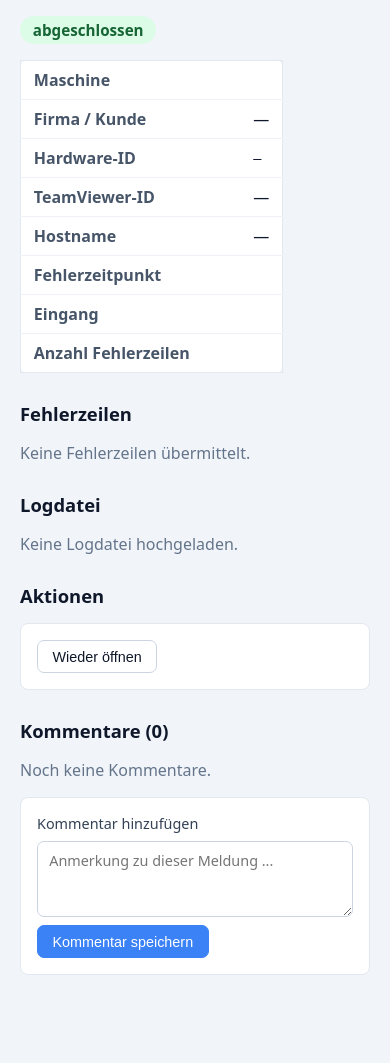
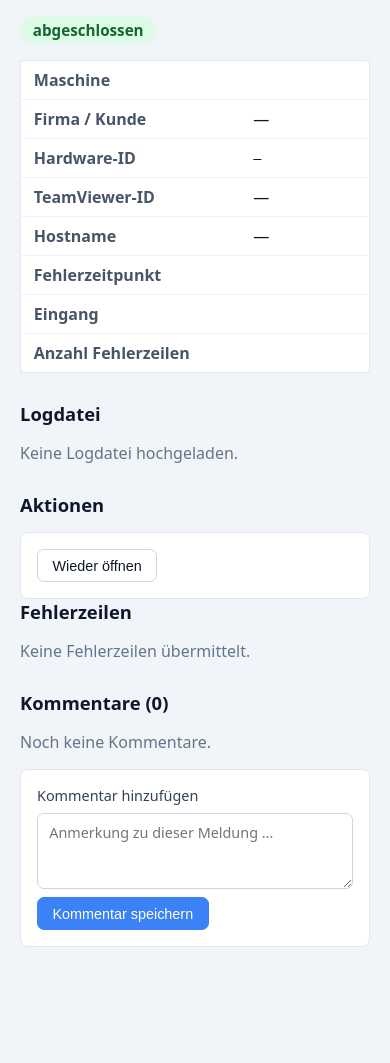
Before and after one commit to Obi811/Logwatch-Dashboard, a FastAPI app: template app/templates/report_detail.html in a window 390 px wide. Shown: the part 95-1158 px from the top of the page. After the commit the page ends 1042 px from the top, so only its background shows below. Run offline with FastAPI, Linux system fonts and the light colour scheme; the template is opened without the code that fills it, so the values that code supplies are empty.

Commit message:
Make layout responsive and full-width across all pages (#8)
Dashboard-weite Layout-Überarbeitung (rein visuell):
- Neue wiederverwendbare CSS-Muster: .table-wrap (breite Tabellen scrollen
  horizontal auf schmalen Viewports) und .detail-grid (2-spaltiges Detail-Layout,
  stapelt <=880px).
- .table-wrap angewendet auf Übersicht, Maschinen, Fehlerberichte, Warnungen,
  Statistik; .detail-grid auf Maschinen- und Fehlerbericht-Detail (Meta links,
  Hauptinhalt + Kommentare rechts).
- Keine Änderung an Feldern/Formularen/Routen/Datenmodell. Kommentarfunktion
  bleibt funktionsfähig. Cache-Buster ?v=20261125c.
- CHANGELOG/TODO/README gepflegt.

Co-authored-by: Obi811 <obi811@users.noreply.github.com>

```diff
--- a/app/static/style.css
+++ b/app/static/style.css
@@ -146,6 +146,24 @@ form.inline select { padding: .35rem .5rem; border: 1px solid #cbd5e1; border-ra
    statt die Spalte/den Viewport zu sprengen (v. a. schmale Viewports). */
 .admin-main .panel { overflow-x: auto; }
 
+/* --- Wiederverwendbare Layout-Muster (dashboard-weit) --- */
+/* Breite Tabellen auf schmalen Viewports horizontal scrollbar machen,
+   ohne das Seitenlayout zu sprengen. */
+.table-wrap { width: 100%; overflow-x: auto; -webkit-overflow-scrolling: touch; margin: 1rem 0; }
+.table-wrap > table.grid { margin: 0; }
+
+/* Responsives 2-Spalten-Layout für Detailseiten: schmale Meta-/Aktionsspalte
+   links, breiter Hauptinhalt rechts. Stapelt auf schmalen Viewports. */
+.detail-grid { display: grid; grid-template-columns: minmax(280px, 360px) minmax(0, 1fr);
+  gap: 1.25rem; align-items: start; }
+.detail-grid > .detail-aside, .detail-grid > .detail-main { min-width: 0; }
+.detail-grid .detail-aside > :first-child,
+.detail-grid .detail-main > :first-child { margin-top: 0; }
+.detail-aside table.kv { width: 100%; margin-top: 0; }
+.detail-aside .actionform { width: 100%; }
+.detail-aside .actionform input { min-width: 0; width: 100%; }
+@media (max-width: 880px) { .detail-grid { grid-template-columns: 1fr; gap: 0; } }
+
 /* --- Kommentare --- */
 .comment-list { list-style: none; padding: 0; margin: 1rem 0; display: flex;
   flex-direction: column; gap: .7rem; }
--- a/app/templates/base.html
+++ b/app/templates/base.html
@@ -4,7 +4,7 @@
   <meta charset="utf-8">
   <meta name="viewport" content="width=device-width, initial-scale=1">
   <title>{% block title %}LogWatch Dashboard{% endblock %}</title>
-  <link rel="stylesheet" href="/static/style.css?v=20261125b">
+  <link rel="stylesheet" href="/static/style.css?v=20261125c">
   {% block head %}{% endblock %}
 </head>
 <body>
--- a/app/templates/machines.html
+++ b/app/templates/machines.html
@@ -10,6 +10,7 @@
 </form>
 
 {% if rows %}
+<div class="table-wrap">
 <table class="grid">
   <thead><tr>
     <th>Maschinen-ID</th><th>Firma / Kunde</th><th>Zuletzt gesehen</th>
@@ -28,6 +29,7 @@
   {% endfor %}
   </tbody>
 </table>
+</div>
 {% else %}
 <p class="muted">Keine Maschinen gefunden.</p>
 {% endif %}
--- a/app/templates/overview.html
+++ b/app/templates/overview.html
@@ -20,6 +20,7 @@
 
 <h2>Neueste Fehlerberichte</h2>
 {% if recent %}
+<div class="table-wrap">
 <table class="grid">
   <thead><tr><th>Zeit (Eingang)</th><th>Maschine</th><th>Fehler</th><th>Status</th></tr></thead>
   <tbody>
@@ -34,6 +35,7 @@
   {% endfor %}
   </tbody>
 </table>
+</div>
 {% else %}
 <p class="muted">Noch keine Fehlerberichte vorhanden.</p>
 {% endif %}
--- a/app/templates/report_detail.html
+++ b/app/templates/report_detail.html
@@ -4,6 +4,8 @@
 <p class="crumbs"><a href="/reports">&larr; Fehlerberichte</a></p>
 <h1>Fehlerbericht #{{ report.id }}</h1>
 
+<div class="detail-grid">
+<div class="detail-aside">
 <div class="statusline">
   {% if report.status == "offen" %}
     <span class="badge open big">offen</span>
@@ -28,14 +30,6 @@
   {% if report.note %}<tr><th>Notiz</th><td>{{ report.note }}</td></tr>{% endif %}
 </table>
 
-<h2>Fehlerzeilen</h2>
-{% if lines %}
-<pre class="loglines">{% for l in lines %}{{ l }}
-{% endfor %}</pre>
-{% else %}
-<p class="muted">Keine Fehlerzeilen übermittelt.</p>
-{% endif %}
-
 <h2>Logdatei</h2>
 {% if report.log_path %}
   <a class="btn" href="/reports/{{ report.id }}/logfile">Logdatei herunterladen
@@ -56,6 +50,15 @@
 <form method="post" action="/reports/{{ report.id }}/reopen" class="actionform">
   <button class="btn" type="submit">Wieder öffnen</button>
 </form>
+{% endif %}
+</div>
+<div class="detail-main">
+<h2>Fehlerzeilen</h2>
+{% if lines %}
+<pre class="loglines">{% for l in lines %}{{ l }}
+{% endfor %}</pre>
+{% else %}
+<p class="muted">Keine Fehlerzeilen übermittelt.</p>
 {% endif %}
 
 <h2>Kommentare ({{ comments|length }})</h2>
@@ -87,4 +90,6 @@
             placeholder="Anmerkung zu dieser Meldung ..."></textarea>
   <button class="btn primary" type="submit">Kommentar speichern</button>
 </form>
+</div>
+</div>
 {% endblock %}
--- a/app/templates/reports.html
+++ b/app/templates/reports.html
@@ -16,6 +16,7 @@
 </form>
 
 {% if reports %}
+<div class="table-wrap">
 <table class="grid">
   <thead><tr>
     <th>Zeit (Eingang)</th><th>Maschine</th><th>Firma</th>
@@ -36,6 +37,7 @@
   {% endfor %}
   </tbody>
 </table>
+</div>
 {% else %}
 <p class="muted">Keine Fehlerberichte für diese Filter.</p>
 {% endif %}
--- a/app/templates/statistik.html
+++ b/app/templates/statistik.html
@@ -19,6 +19,7 @@
 
 <h2>Top-Maschinen nach Fehleranzahl</h2>
 {% if top_machines %}
+<div class="table-wrap">
 <table class="grid">
   <thead><tr><th>#</th><th>Maschine</th><th>Firma</th><th>Fehler</th></tr></thead>
   <tbody>
@@ -32,6 +33,7 @@
   {% endfor %}
   </tbody>
 </table>
+</div>
 {% else %}
 <p class="muted">Noch keine Daten.</p>
 {% endif %}
--- a/app/templates/warnings.html
+++ b/app/templates/warnings.html
@@ -14,6 +14,7 @@
     <h2>⚠ {{ it.machine.machine_id }}
       <span class="muted small">({{ it.machine.company or "ohne Firma" }})</span></h2>
     <p>{{ it.fingerprints|length }} unterschiedliche Hardware-IDs:</p>
+    <div class="table-wrap">
     <table class="grid">
       <thead><tr><th>Hardware-ID</th><th>TeamViewer-ID</th><th>Hostname</th>
         <th>Erstmals</th><th>Zuletzt</th></tr></thead>
@@ -29,6 +30,7 @@
       {% endfor %}
       </tbody>
     </table>
+    </div>
     <p><a class="btn ghost" href="/machines/{{ it.machine.machine_id }}">Maschine öffnen</a></p>
   </div>
   {% endfor %}
```
Also changed, not shown: TODO.md (+1 -0 lines), app/templates/machine_detail.html (+10 -1 lines), CHANGELOG.md, README.md.
